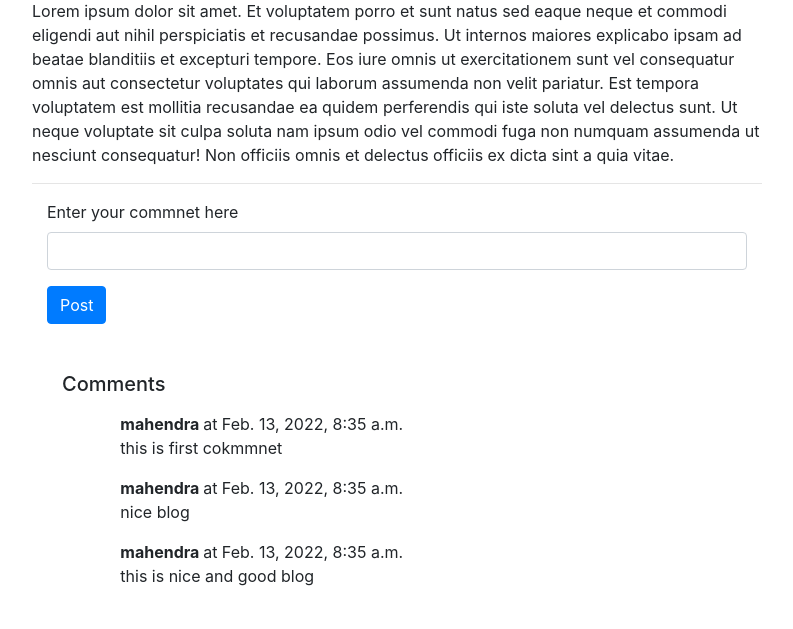
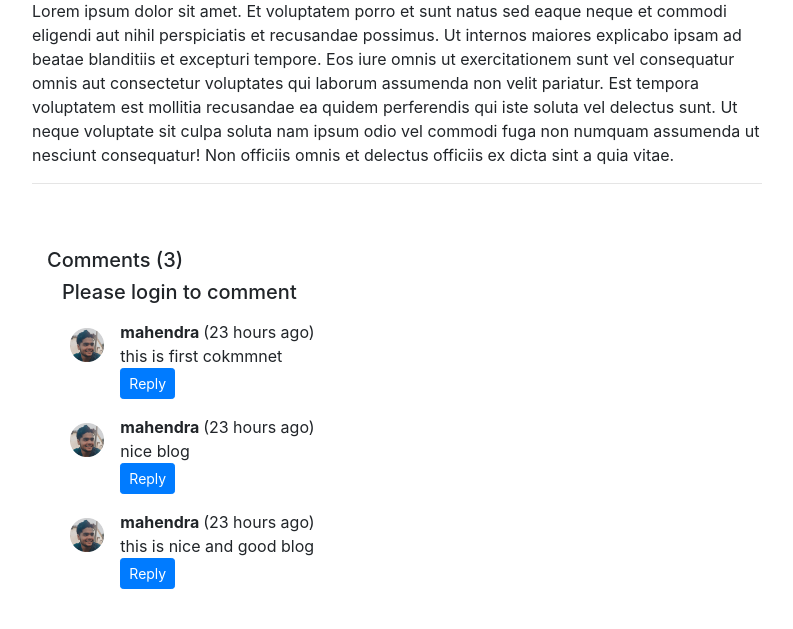
Before and after one commit to mahendrayadav786/codeholic, a Django app: a page that uses templates/blog/blogpost.html in a window 1280 px wide. Shown: the part 207-836 px from the top of the page, without its empty margins (53-846 px from the left). Before the commit the page ends 793 px from the top, so only its background shows below. Run offline with Django 3.2, Linux system fonts and the light colour scheme; data comes from the database, SQL or seed files in the repository; both versions use the stored data as it was after the commit.

Commit message:
Learn to check if the user login or not by- user.is_authenicated and learnt about bootstrap collapse and to add static file

```diff
--- a/blog/models.py
+++ b/blog/models.py
@@ -21,5 +21,5 @@ class Blogcomment(models.Model):
      comment = models.TextField()
      user = models.ForeignKey(User, on_delete= models.CASCADE)
      post = models.ForeignKey(Post, on_delete= models.CASCADE)
-     parent = models.ForeignKey("self", on_delete= models.CASCADE, null = True)
+     parent = models.ForeignKey("self",null=True, on_delete= models.CASCADE, )
      timestamp = models.DateTimeField(default = now)
--- a/blog/views.py
+++ b/blog/views.py
@@ -24,8 +24,14 @@ def postComment(request):
         user = request.user
         postSno = request.POST.get("postSno")
         post = Post.objects.get(sn=postSno)
-        comment = Blogcomment(comment = comment, user =user, post=post)
+        parentSno = request.POST.get("parentSno")
+        if parentSno == "":
+            comment = Blogcomment(comment=comment, user=user, post=post)
+
+        else:
+             parent = Blogcomment.objects.get(sno=parentSno)
+             comment = Blogcomment(comment = comment, user =user, post=post, parent = parent)
         comment.save()
-        messages.success(request, "Your comment has been posted successfully")
+        messages.success(request, "Your reply has been posted successfully")
 
     return redirect(f"/blog/{post.slug}")
--- a/templates/blog/blogpost.html
+++ b/templates/blog/blogpost.html
@@ -2,8 +2,22 @@
 
 {% block title %}Blogpost {% endblock title %}
 
+{% block css %}
+img{
+
+width: 50px;
+height:50px;
+
+
+}
+
+
+
+{% endblock css%}
+
 {% block body %}
-
+{% load humanize %}
+{% load static %}
 <div class="container my-4">
 <div class="row">
     <div class="col-md-8 blog-main">
@@ -17,8 +31,11 @@
 
 
 
-
-
+            <br><br>
+<div class = "container">
+    <h5> Comments  ({{comments.count}})</h5>
+    <div>
+        {% if user.is_authenticated %}
         <div class = "container">
    <form action=" /blog/postComment" method = "post">
 
@@ -29,25 +46,58 @@
 
   </div>
        <input type = "hidden" class = "form-control" name = "postSno" value="{{ post.sn }}">
+<input type = "hidden" class = "form-control" name = "parentSno" value="">
+  <button type="submit" class="btn btn-primary">Post</button>
+       </form>
+        {% else %}
+        <div class = "container my-2">
+
+            <h5>Please login to comment</h5>
+        </div>
+        {% endif %}
+            {% for comment in comments %}
+    <div class="row my-3 mx-0">
+        <div class="col-md-1 ">
+       <img class="rounded mx-auto d-block img p-2" src="/static/images/myimage.png"  alt="user" style ="width: 100px height: 100px">
+        </div>
+        <div class="col-md-11 ">
+        <b> {{comment.user.username}} </b>  ({{comment.timestamp | naturaltime}})
+        <div>   {{comment.comment}} </div>
+
+            <div>
+
+  <button class="btn btn-primary btn-sm" type="button" data-toggle="collapse" data-target="#collapse{{comment.sno}}" aria-expanded="false" aria-controls="collapse{{comment.sno}}">
+    Reply
+  </button>
+</div>
+<div class="collapse" id="collapse{{comment.sno}}">
+  <div class="card card-body">
+      <form action=" /blog/postComment" method = "post">
+
+       {% csrf_token %}
+  <div class="form-group">
+    <label for="reply">Enter your reply here</label>
+    <input type="text" class="form-control" id="reply" name = "reply" aria-describedby="commentHelp">
+ <input type = "hidden" class = "form-control" name = "parentSno" value="{{ comment.sno }}">
+  </div>
+       <input type = "hidden" class = "form-control" name = "postSno" value="{{ post.sn }}">
 
   <button type="submit" class="btn btn-primary">Post</button>
        </form>
-            <br><br>
-<div class = "container">
-    <h5> Comments</h5>
-    <div>
-            {% for comment in comments %}
-    <div class="row my-3">
-        <div class="col-md-1  ">
-<!--        <img class="rounded mx-auto d-block w-100 p-2" src="/static/img/user.png"  alt="user">-->
-        </div>
-        <div class="col-md-11 ">
-        <b> {{comment.user.username}} </b> at {{comment.timestamp}}
-        <div>   {{comment.comment}} </div>
+
+
+
+
+
+  </div>
+</div>
+
+
+
     </div>
     </div>
     {% endfor %}
-        </div><!-- /.blog-main -->
+        </div>
 
 
 {% endblock body %}
```
Also changed, not shown: home/views.py (+4 -4 lines), myblog/settings.py (+8 -3 lines), db.sqlite3, static/images/myimage.png (added).
